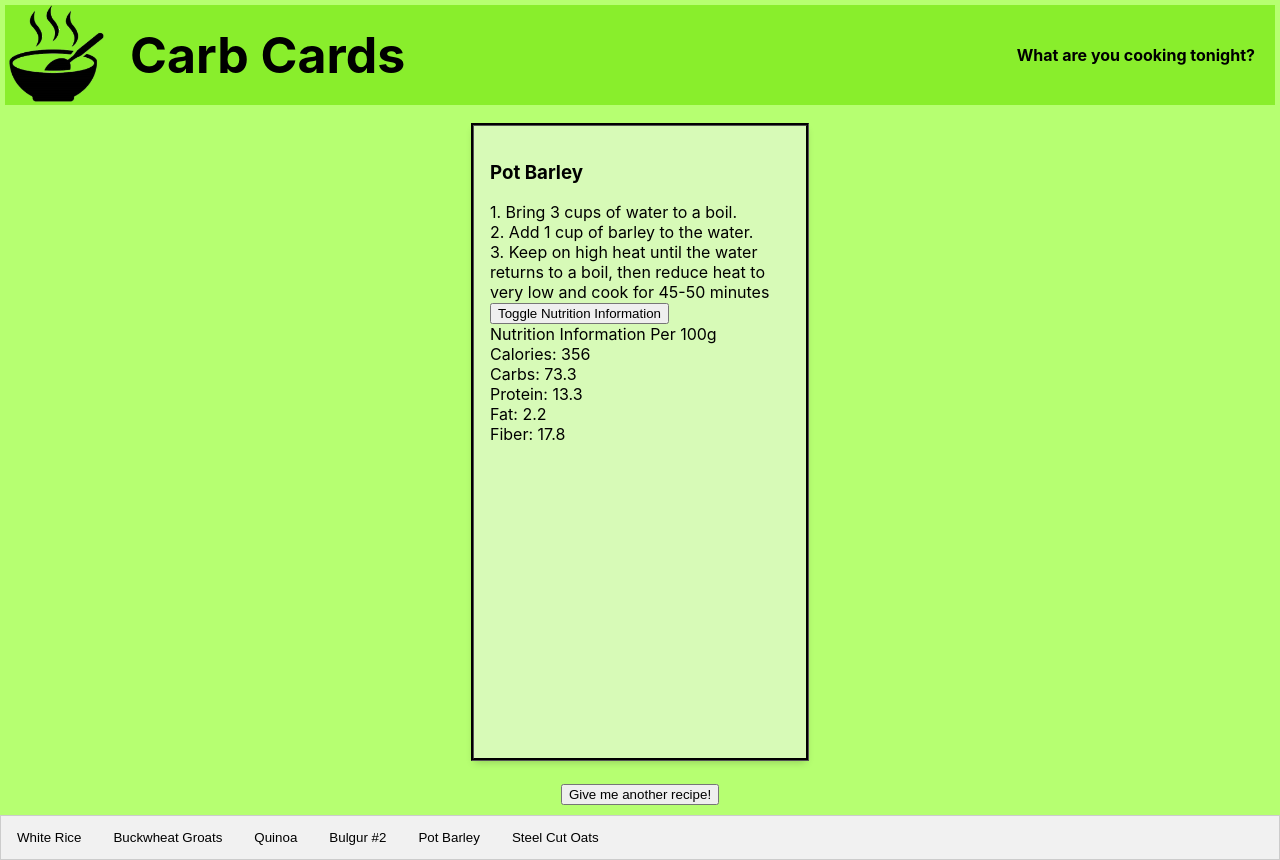
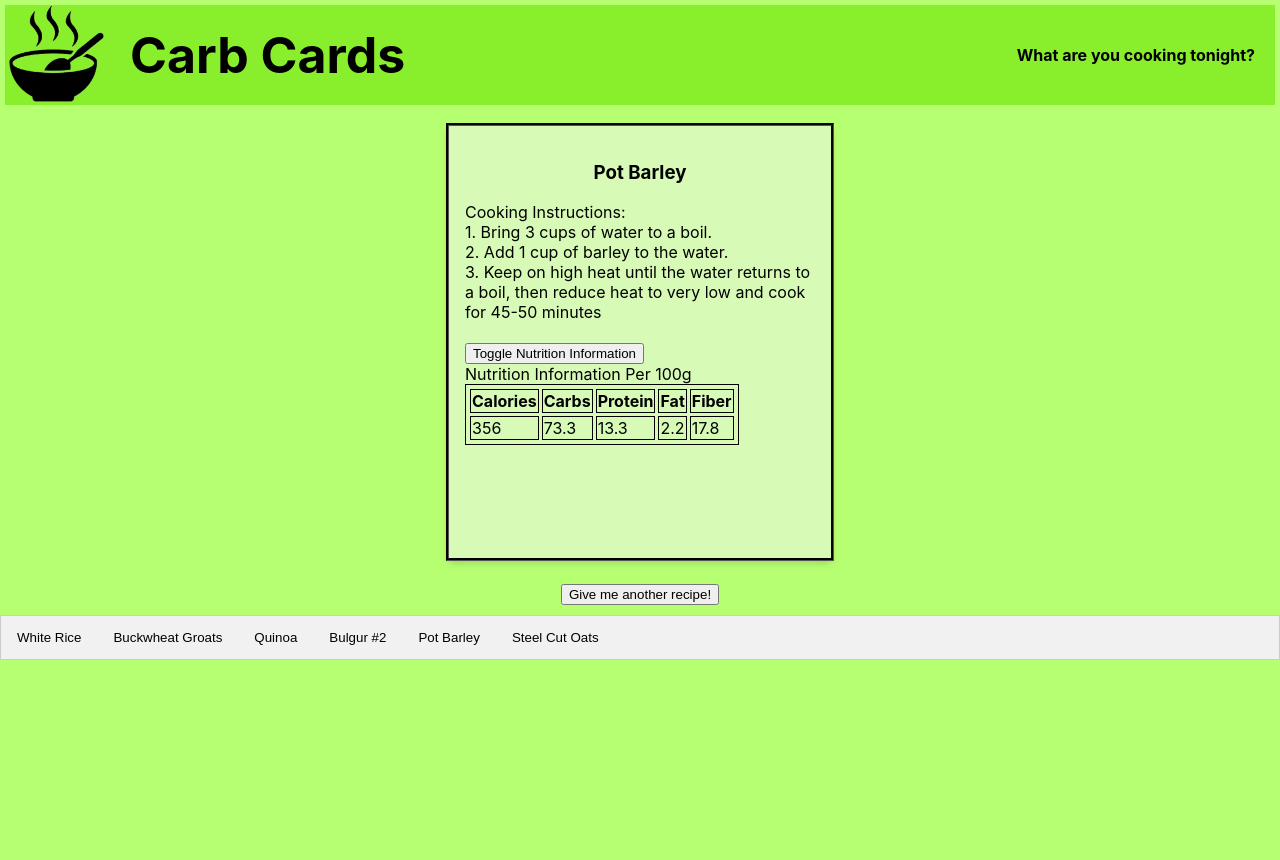
Before and after one commit to MarieIndustries/carb-cards, a React (Create React App) app: page / in a window 1280 px wide. After the commit the page ends 800 px from the top, so only its background shows below. Built offline with nearby package versions, Linux system fonts and the light colour scheme.

Commit message:
Organizing Nutrition Info into table, and other formatting adjustments for readability

```diff
--- a/src/components/Card.js
+++ b/src/components/Card.js
@@ -6,10 +6,11 @@ export default function Card(props){
 
     const data = CarbData.data;
 
-    //TODO: format nutrition information into table
+    //todo: add fancy font https://fonts.google.com/specimen/Andika?query=Andika+
 
     const directionsArray = data[props.recipeIndex].directions.split('\n')
     var directionsRows = [];
+    directionsRows.push(<div>Cooking Instructions:</div>)
     directionsArray.forEach(instruction => directionsRows.push(<div>{instruction}</div>))
 
     const showMacros = props.showMacros;
@@ -18,23 +19,34 @@ export default function Card(props){
         return(
             <div>
                 <div>Nutrition Information Per 100g</div>
-                <div>Calories: {nutrition.calories}</div>
-                <div>Carbs: {nutrition.macros.carbs}</div>
-                <div>Protein: {nutrition.macros.protein}</div>
-                <div>Fat: {nutrition.macros.fat}</div>
-                <div>Fiber: {nutrition.fiber}</div>
+                <table className="nutritionTable">
+                    <tr>
+                        <th>Calories</th>
+                        <th>Carbs</th>
+                        <th>Protein</th>
+                        <th>Fat</th>
+                        <th>Fiber</th>
+                    </tr>
+                    <tr>
+                        <td>{nutrition.calories}</td>
+                        <td>{nutrition.macros.carbs}</td>
+                        <td>{nutrition.macros.protein}</td>
+                        <td>{nutrition.macros.fat}</td>
+                        <td>{nutrition.fiber}</td>
+                    </tr>
+                </table>
             </div>
         )
     }
 
-
     return(
         <div className="parentCard">
            <div className="card">
-                 <h3>{data[props.recipeIndex].title}</h3>
+                 <h3 className="cardTitle">{data[props.recipeIndex].title}</h3>
                  {directionsRows}
+                 <br />
                  <button onClick={props.handleShowMacros}>Toggle Nutrition Information</button>
-                {showMacros && <div>{NutritionDisplay()}</div>}
+                 {showMacros && <div>{NutritionDisplay()}</div>}
              </div>
         </div>
     )
--- a/src/index.css
+++ b/src/index.css
@@ -47,8 +47,8 @@ code {
 }
 
 .card {
-  height: 600px;
-  width: 300px;
+  height: 400px;
+  width: 350px;
   box-shadow: 0 4px 8px 0 rgba(0,0,0,0.2);
   outline-style: groove;
   margin: 1em;
@@ -58,6 +58,10 @@ code {
 
 .card:hover {
   box-shadow: 0 8px 16px 0 rgba(0,0,0,0.2);
+}
+
+.cardTitle{
+  text-align: center;
 }
 
 .tab {
@@ -80,6 +84,12 @@ code {
   background-color: #ddd;
 }
 
+.nutritionTable, th, td{
+  border: 1px solid black;
+  padding: 1px;
+  border-spacing: 3px;
+}
+
 .randomizeRecipeButton {
   display: flex;
   justify-content: center;
```
